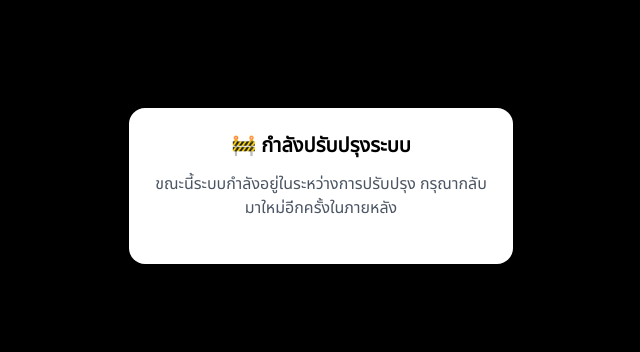
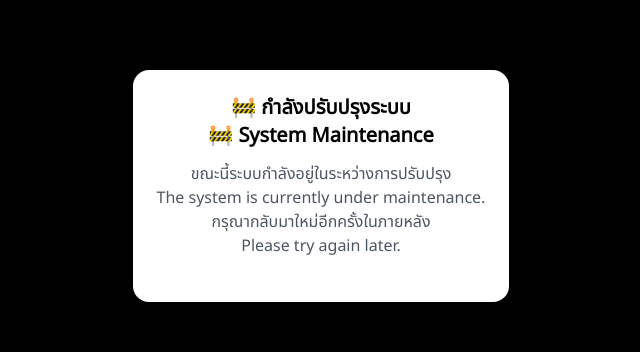
Before and after one commit to BestTTTA/fe-facefinder, a Next.js app: page / in a window 1280 px wide. Shown: the part 214-566 px from the top of the page, without its empty margins (319-959 px from the left). Built offline with nearby package versions, Linux system fonts and the light colour scheme; no server answers.

Commit message:
maintance

```diff
--- a/src/app/event/[id]/page.js
+++ b/src/app/event/[id]/page.js
@@ -41,5 +41,19 @@ export async function generateMetadata({ params }) {
 }
 export default async function Page({ params }) {
   const { id } = await params;
-  return <EventPageClient eventId={id} />;
+  // return <EventPageClient eventId={id} />;
+  return (
+ <div className="fixed inset-0 bg-black bg-opacity-50 flex items-center justify-center z-50">
+  <div className="bg-white rounded-2xl shadow-lg p-6 max-w-sm text-center">
+    <h2 className="text-xl font-bold mb-3">🚧 กำลังปรับปรุงระบบ<br />🚧 System Maintenance</h2>
+    <p className="text-gray-600 mb-5">
+      ขณะนี้ระบบกำลังอยู่ในระหว่างการปรับปรุง<br />
+      The system is currently under maintenance.<br />
+      กรุณากลับมาใหม่อีกครั้งในภายหลัง<br />
+      Please try again later.
+    </p>
+  </div>
+</div>
+
+  );
 }
--- a/src/app/page.js
+++ b/src/app/page.js
@@ -1,23 +1,24 @@
-"use client"
+"use client";
 import Carousel from "@/components/Carousel";
 import Search from "@/components/Search";
 import ShowEvent from "@/components/ShowEvent";
 import AlertBar from "@/components/AlertBar";
 
 export default function Home() {
-
   return (
     <div className="flex flex-col gap-9 bg-surface h-screen relative">
+ <div className="fixed inset-0 bg-black bg-opacity-50 flex items-center justify-center z-50">
+  <div className="bg-white rounded-2xl shadow-lg p-6 max-w-sm text-center">
+    <h2 className="text-xl font-bold mb-3">🚧 กำลังปรับปรุงระบบ<br />🚧 System Maintenance</h2>
+    <p className="text-gray-600 mb-5">
+      ขณะนี้ระบบกำลังอยู่ในระหว่างการปรับปรุง<br />
+      The system is currently under maintenance.<br />
+      กรุณากลับมาใหม่อีกครั้งในภายหลัง<br />
+      Please try again later.
+    </p>
+  </div>
+</div>
 
-        <div className="fixed inset-0 bg-black bg-opacity-50 flex items-center justify-center z-50">
-          <div className="bg-white rounded-2xl shadow-lg p-6 max-w-sm text-center">
-            <h2 className="text-xl font-bold mb-3">🚧 กำลังปรับปรุงระบบ</h2>
-            <p className="text-gray-600 mb-5">
-              ขณะนี้ระบบกำลังอยู่ในระหว่างการปรับปรุง กรุณากลับมาใหม่อีกครั้งในภายหลัง
-            </p>
-
-          </div>
-        </div>
       <main className="flex flex-col items-center max-w-full gap-8">
         {/* <AlertBar /> */}
         {/* <Carousel /> */}
```
